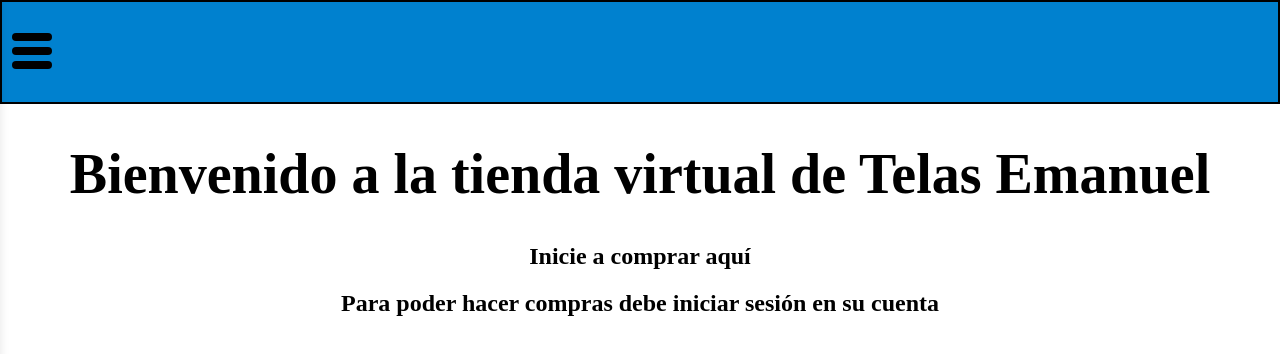
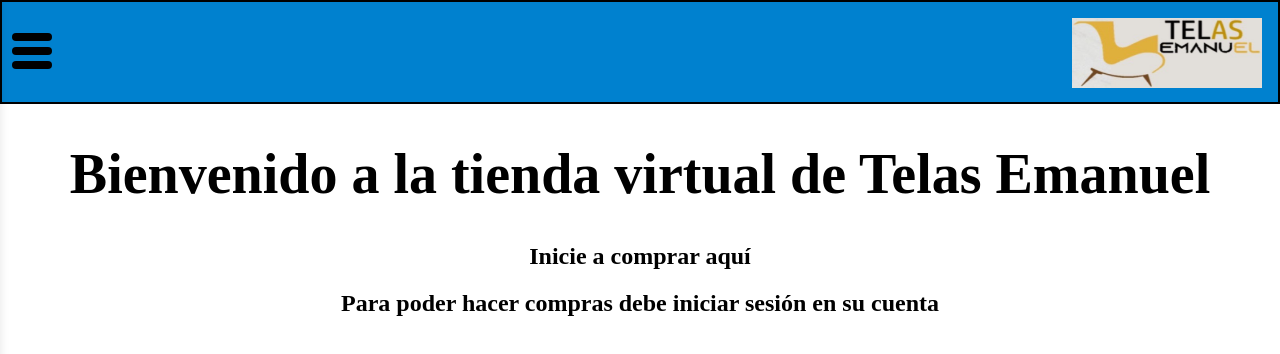
Before and after one commit to JoseDCaballero/VirtualStore, a Vue app: page / in a window 1280 px wide. Shown: the top 354 px of the page. Built offline with nearby package versions, Linux system fonts and the light colour scheme.

Commit message:
i just added an image, that's it

```diff
--- a/src/components/NavBar.vue
+++ b/src/components/NavBar.vue
@@ -70,6 +70,9 @@
                     <span><h1>Login</h1></span>
                 </div>
             </router-link>-->
+            <div id="fondo">
+                <img src="/src/images/logo.png">
+            </div>
         </nav>
     </div>
 </template>
@@ -183,4 +186,16 @@
     cursor: pointer;
     font-size: 40px;
 }
+
+#fondo {
+    padding-top: 2vh;
+    padding-right: 2vh;
+    height: 70px;
+    width: 190px;
+}
+
+img {
+    height: 100%;
+    width:100%;
+}
 </style>
```
